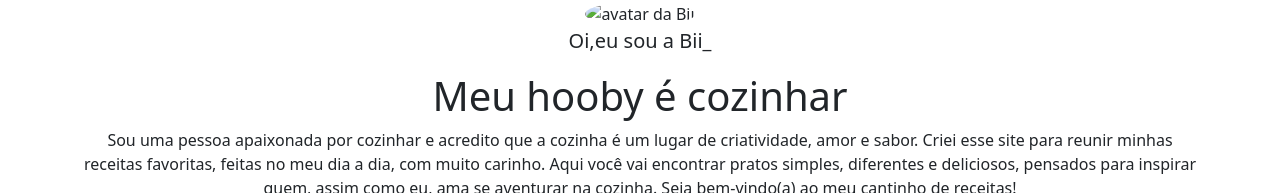
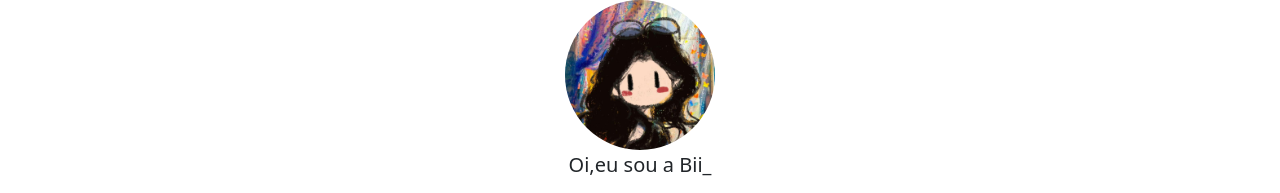
Before and after one commit to Beatrizgalvao44/Projeto-Inicial-Portif-lio, a plain HTML site: page index.html in a window 1280 px wide. Shown: the top 193 px of the page. Drawn offline with nearby package versions, Linux system fonts and the light colour scheme; files whose address does not match are found by name.

Commit message:
Update index.html

```diff
--- a/index.html
+++ b/index.html
@@ -11,7 +11,7 @@
 
 <body>
     <header class="container text-center">
-        <img src=""C:\Users\biavi\OneDrive\Documentos\Portifolio quase pronto\Imagens\bii avatar.jpg"" alt="avatar da Bii" class="rounded-circle" width="150" height="150" srcset="">
+        <img src="C:\Users\biavi\OneDrive\Documentos\Portifolio quase pronto\Imagens\bii avatar.jpg" alt="avatar da Bii" class="rounded-circle" width="150" height="150" srcset="">
         <p class="lead">Oi,eu sou a Bii_</p>
         <h1>Meu hooby é cozinhar</h1>
         <p>Sou uma pessoa apaixonada por cozinhar e acredito que a cozinha é um lugar de criatividade, amor e sabor. Criei esse site para reunir minhas receitas favoritas, feitas no meu dia a dia, com muito carinho. Aqui você vai encontrar pratos simples, diferentes e deliciosos, pensados para inspirar quem, assim como eu, ama se aventurar na cozinha. Seja bem-vindo(a) ao meu cantinho de receitas!</p>
```
